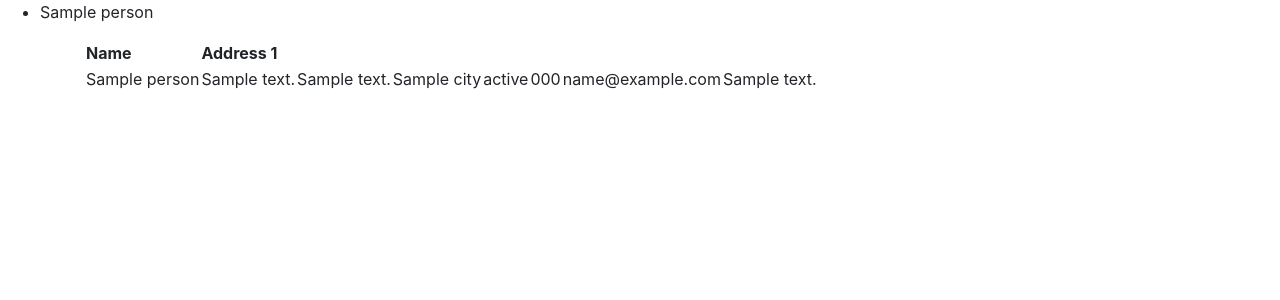
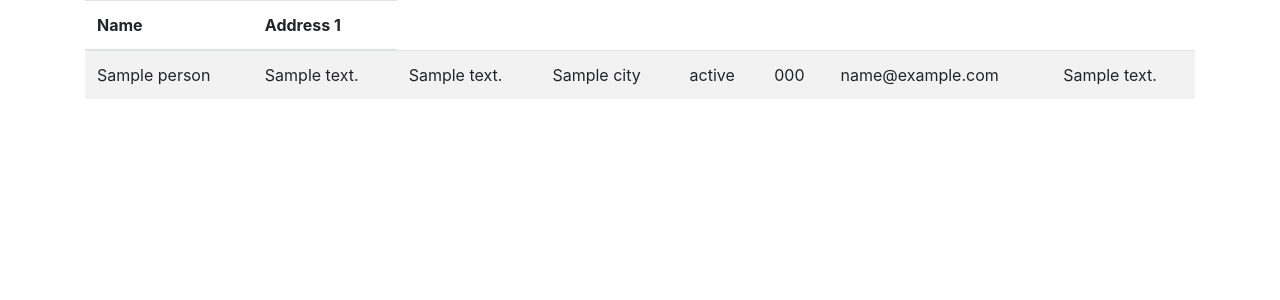
Before and after one commit to cyarie/partyPlanner, a Django app: template wedding/templates/wedding/index.html in a window 1280 px wide. Shown: the top 300 px of the page. Run offline with Django 3.2, Linux system fonts and the light colour scheme; the template is opened without the code that fills it: most values are stand-ins (such as "Sample title", 1, 10 or a date in 2020); some libraries are stand-ins or nearby versions.

Commit message:
Better table styling

```diff
--- a/wedding/templates/wedding/index.html
+++ b/wedding/templates/wedding/index.html
@@ -7,24 +7,18 @@
     <link href="{% static "bootstrap/dist/css/bootstrap.css" %}" rel="stylesheet" />
 </head>
 <body>
-    {% if last_five_people %}
-        <ul>
-            {% for person in last_five_people %}
-                <li>{{ person.name }}</li>
-            {% endfor %}
-        </ul>
-    {% else %}
-        <p>No people are in the database</p>
-    {% endif %}
 <div class="container">
     <div class="row">
         <div class="col-lg-12">
         {% if last_five_people %}
-            <table>
+            <table class="table table-striped table-hover">
+            <thead>
             <tr>
                 <th>Name</th>
                 <th>Address 1</th>
             </tr>
+            </thead>
+            <tbody>
             {% for person in last_five_people %}
             <tr>
                 <td>{{ person.name }}</td>
@@ -37,6 +31,7 @@
                 <td>{{ person.comment }}</td>
             </tr>
             {% endfor %}
+            </tbody>
             </table>
         {% else %}
             <p>No people are in the database</p>
```
